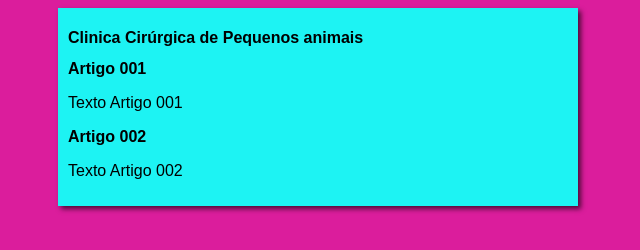
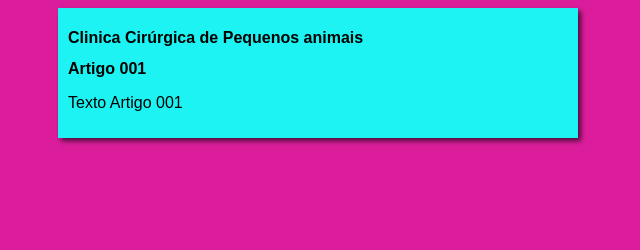
Before and after one commit to francielezw/projeto-site, a plain HTML site: page index.html in a window 1280 px wide. Shown: the whole page, without its empty margins (322-962 px from the left). Drawn offline with Linux system fonts and the light colour scheme.

Commit message:
Update index.html

```diff
--- a/index.html
+++ b/index.html
@@ -17,8 +17,8 @@
             <p>Texto Artigo 001</p>
         </article>
         <article>
-            <h2>Artigo 002</h2>
-            <p>Texto Artigo 002</p>
+
+
         </article>
     </main>
 
```
